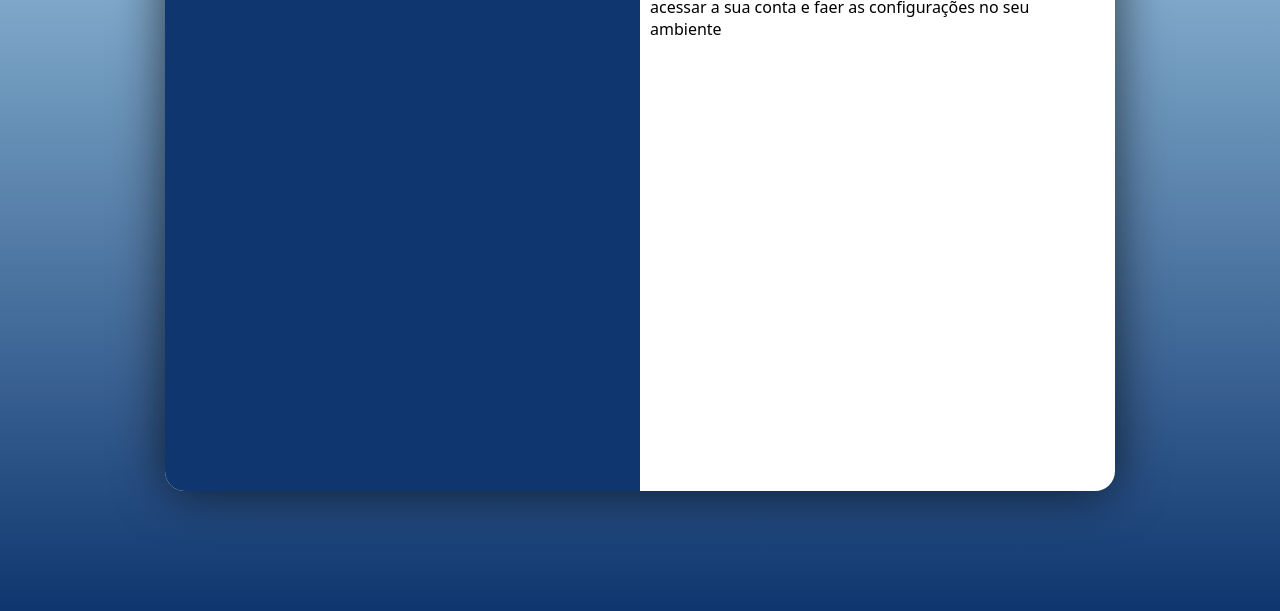
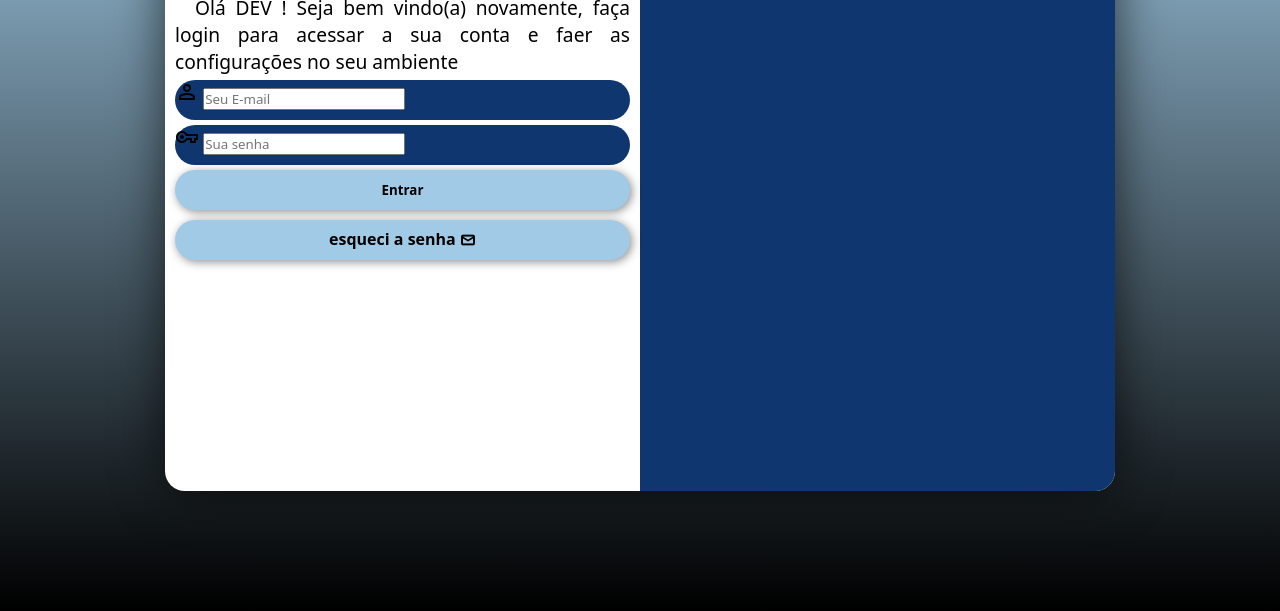
Before and after one commit to DiogoHSSantos/Projeto-login, a plain HTML site: page index.html in a window 1280 px wide. Shown: the part 189-800 px from the top of the page. Drawn offline with nearby package versions, Linux system fonts and the light colour scheme.

Commit message:
atualizei o formulário

```diff
--- a/estilos/media-query.css
+++ b/estilos/media-query.css
@@ -13,7 +13,7 @@
 /*ESTILOS PARA TABLET*/
 @media screen and (min-width: 768px){
     body{
-        background-image: linear-gradient(to top, #10366F, #A0CAE5);
+        background-image: linear-gradient(to top, #000000, #A0CAE5);
     }
     #login{
         width: 80vw;
@@ -30,17 +30,24 @@
         width: 70%;
     }
 }
-/*ESTILOS PARA DESKTOP*/
+/*ESTILOS PARA DESKTOP OU TELAS MAIORES*/
 @media screen and (min-width:992px){
     #login{
         width: 950px;
     }
     #imagem{
+        float: right;
+        width: 50%;
+    }
+    #formulario{
         float: left;
         width: 50%;
     }
-    #formulario{
-        float: right;
-        width: 50%;
+
+    #formulario > h1{
+        font-size: 2.0em;
+    }
+    #formulario > p{
+        font-size: 1.2em;
     }
 }
--- a/estilos/style.css
+++ b/estilos/style.css
@@ -15,7 +15,7 @@
     box-sizing: border-box;
 }
 body, html{
-    background: #10366F;
+    background: #081933;
     width: 100vw;
     height: 100vh;
 }
@@ -31,12 +31,15 @@ main{
     transform: translate(-50%, -50%);
     overflow: hidden;
     background: #ffffff;
-    width: 250px;
-    height: 500px;
+    width: 260px;
+    height: 520px;
     border-radius: 20px;
     box-shadow: 0px 0px 50px #ffffff56;
     transition: width 0.5s, height 0.5s;
     transition-timing-function: ease;
+}
+form label{
+    display: none;
 }
 #imagem{
     display: block;
@@ -49,3 +52,64 @@ main{
     display: block;
     padding: 10px;
 }
+#formulario > h1{
+    text-align: center;
+    margin-bottom: 10px;
+}
+#formulario > p{
+    text-align: justify;
+    text-indent: 20px;
+    font-size: 0.8em;
+}
+.campo{
+    background: #10366F;
+    display: block;
+    width: 100%;
+    height: 40px;
+    border-radius: 20px;
+    margin: 5px 0px;
+}
+form > input[type="submit"]{
+    display: block;
+    width: 100%;
+    height: 40px;
+    background: #A0CAE5;
+    border: none;
+    border-radius: 20px;
+    transition: 0.6s;
+    font-weight: 800;
+    box-shadow: 2px 2px 10px rgba(0, 0, 0, 0.445);
+    cursor: pointer;
+}
+form > input[type="submit"]:hover{
+    background: #10366F;
+    color: #ffffff;
+    box-shadow: none;
+}
+.botao{
+    padding-top: 8px;
+    display: block;
+    text-align: center;
+    width: 100%;
+    height: 40px;
+    background: #A0CAE5;
+    color: #000000;
+    font-weight: 800;
+    border-radius: 20px;
+    font-size: 1em;
+    text-decoration: none;
+    margin-top: 10px;
+    box-shadow: 2px 2px 10px rgba(0, 0, 0, 0.445);
+    transition: 0.6s;
+}
+.botao:hover{
+    background: #10366F;
+    color: #ffffff;
+    box-shadow: none;
+}
+form > a > span.material-symbols-outlined{
+    position: relative;
+    top: 2.8px;
+    font-size: 1em;
+    font-weight: 800;
+}
--- a/index.html
+++ b/index.html
@@ -8,7 +8,7 @@
     <link rel="shortcut icon" href="imagens/favcon.jpg" type="image/x-icon">
     <link rel="stylesheet" href="estilos/style.css">
     <link rel="stylesheet" href="estilos/media-query.css">
-
+    <link rel="stylesheet" href="https://fonts.googleapis.com/css2?family=Material+Symbols+Outlined:opsz,wght,FILL,GRAD@48,400,0,0" />
 </head>
 <body>
     <main>
@@ -19,8 +19,22 @@
             <div id="formulario">
                 <h1>Login</h1>
                 <p>Olá DEV ! Seja bem vindo(a) novamente, faça login para acessar a sua conta e faer as configurações no seu ambiente</p>
-                <form action="login.php" method="post">
-
+                <form action="login.php" method="post" autocomplete="on">
+                    <div class="campo">
+                        <span class="material-symbols-outlined">person</span>
+                        <input type="email" name="login" id="ilogin" placeholder="Seu E-mail" autocomplete="email" required maxlength="30">
+                        <label for="ilogin">Login</label>
+                    </div>
+                    <div class="campo">
+                        <span class="material-symbols-outlined">vpn_key</span>
+                        <input type="password" name="senha" id="isenha" placeholder="Sua senha" autocomplete="current-password" required minlength="8" maxlength="20">
+                        <label for="isenha">Senha</label>
+                    </div>
+                    <input type="submit" value="Entrar">
+                    <a href="esqueci.html" class="botao">
+                        esqueci a senha
+                        <span class="material-symbols-outlined">mail</span>
+                    </a>
                 </form>
             </div>
         </section>
```
